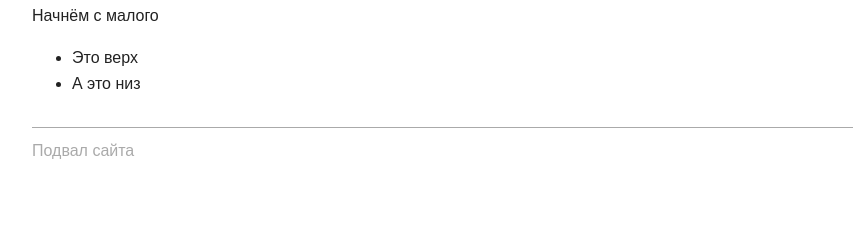
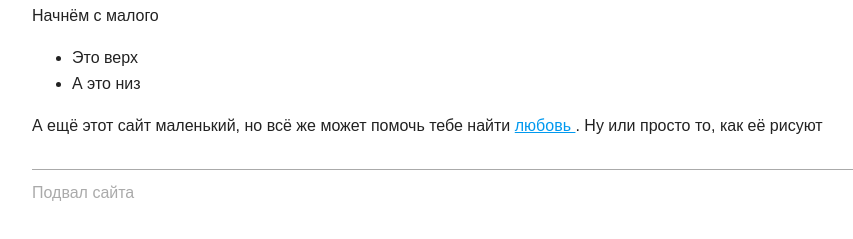
Before and after one commit to DanilaMIPT/HTML-exploration, a plain HTML site: page index.html in a window 1280 px wide. Shown: the part 87-326 px from the top of the page, without its empty margins (6-859 px from the left). Drawn offline with Linux system fonts and the light colour scheme.

Commit message:
Update index.html

```diff
--- a/index.html
+++ b/index.html
@@ -17,6 +17,7 @@
 			<li> А это низ</li>
 		</ul>
 		</nav>
+		<p>А ещё этот сайт маленький, но всё же может помочь тебе найти <a href="https://yandex.ru/search/?text=%D1%81%D0%B5%D1%80%D0%B4%D0%B5%D1%87%D0%BA%D0%BE&clid=2270455&banerid=0500000134%3A5afb391c7d87dc0013b77463&win=333&lr=213">любовь </a>. Ну или просто то, как её рисуют</p>
     </main>
     <footer>
       Подвал сайта
```
